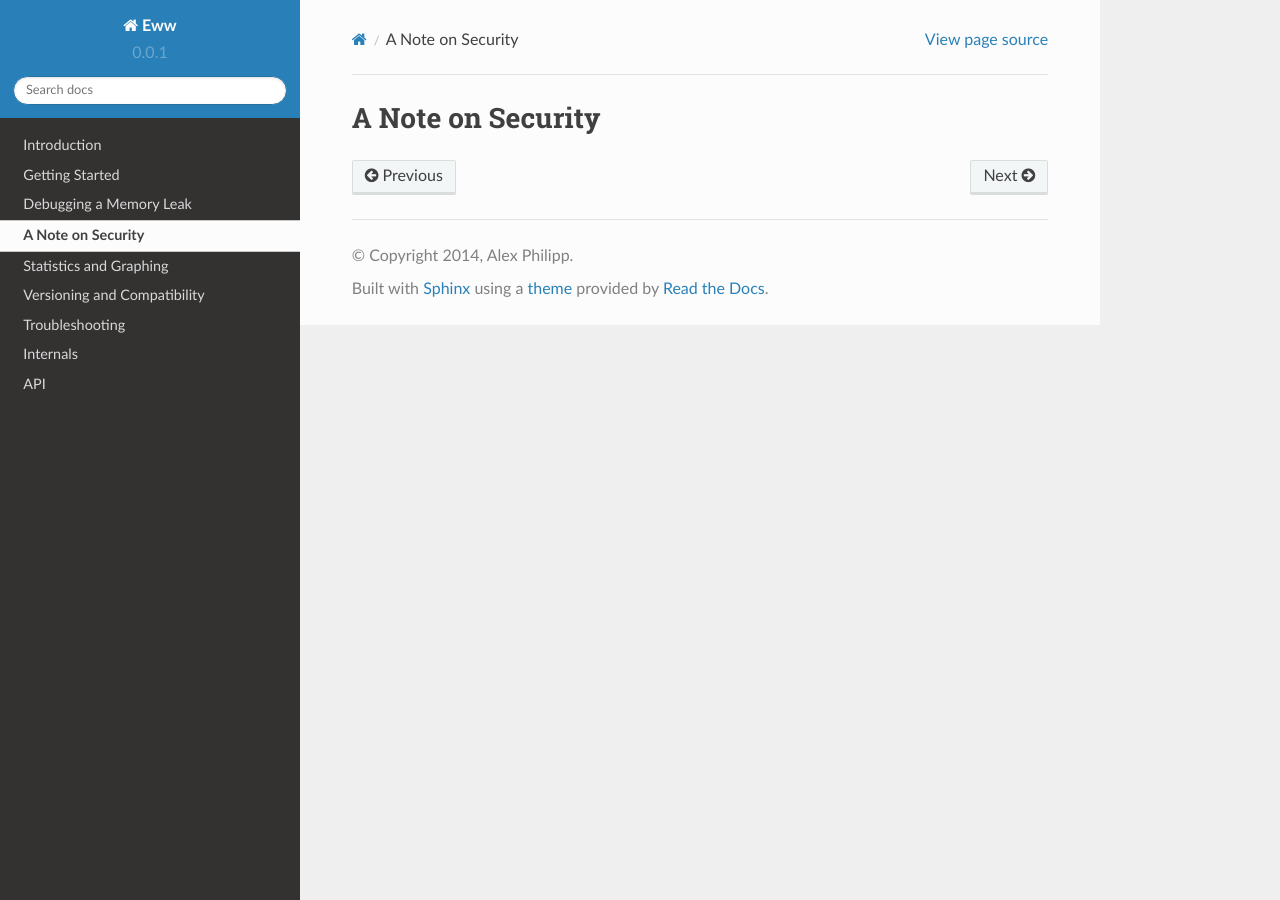
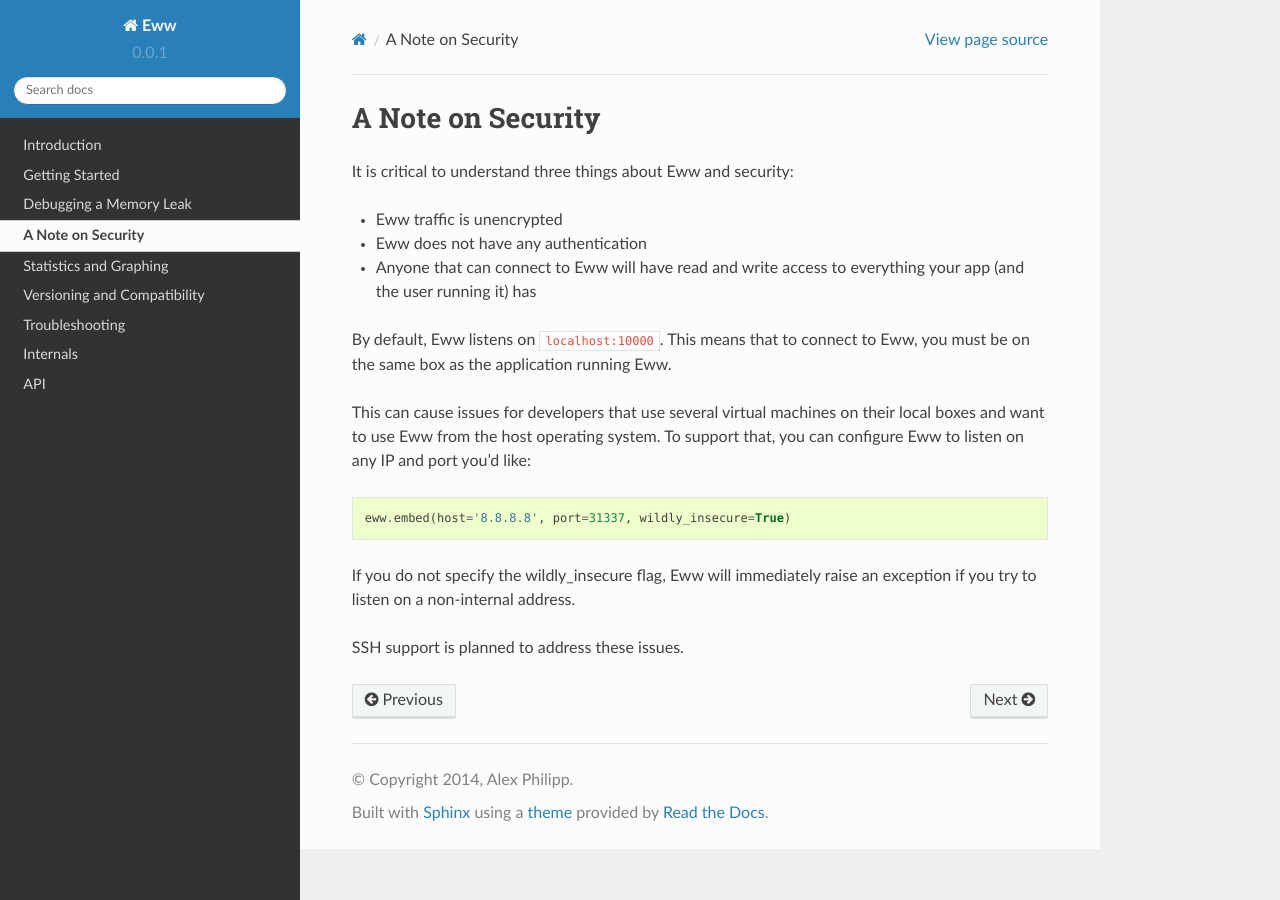
Before and after one commit to py-eww/eww, a Sphinx documentation site: the page built from docs/source/security.rst, in a window 1280 px wide. Built offline with Sphinx 7.4.7 and the Read the Docs theme 2.0.0, drawn with Linux system fonts in a browser that asks for light colours; pages that are not in the unit, such as notebooks, are missing from menus.

Commit message:
extended docs

```diff
--- a/docs/source/security.rst
+++ b/docs/source/security.rst
@@ -2,3 +2,19 @@
 
 A Note on Security
 ==================
+
+It is critical to understand three things about Eww and security:
+
+* Eww traffic is unencrypted
+* Eww does not have any authentication
+* Anyone that can connect to Eww will have read and write access to everything your app (and the user running it) has
+
+By default, Eww listens on :code:`localhost:10000`.  This means that to connect to Eww, you must be on the same box as the application running Eww.
+
+This can cause issues for developers that use several virtual machines on their local boxes and want to use Eww from the host operating system.  To support that, you can configure Eww to listen on any IP and port you'd like::
+
+    eww.embed(host='8.8.8.8', port=31337, wildly_insecure=True)
+
+If you do not specify the wildly_insecure flag, Eww will immediately raise an exception if you try to listen on a non-internal address.
+
+SSH support is planned to address these issues.
```
